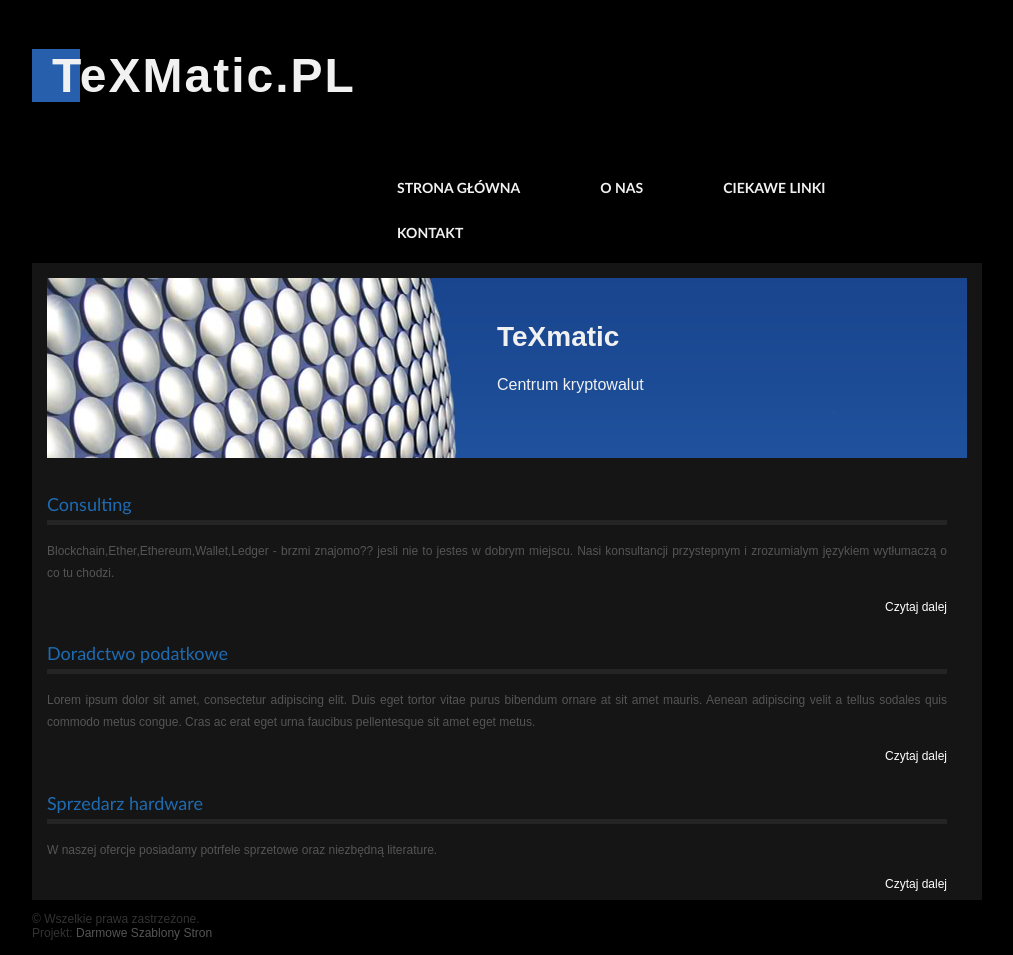
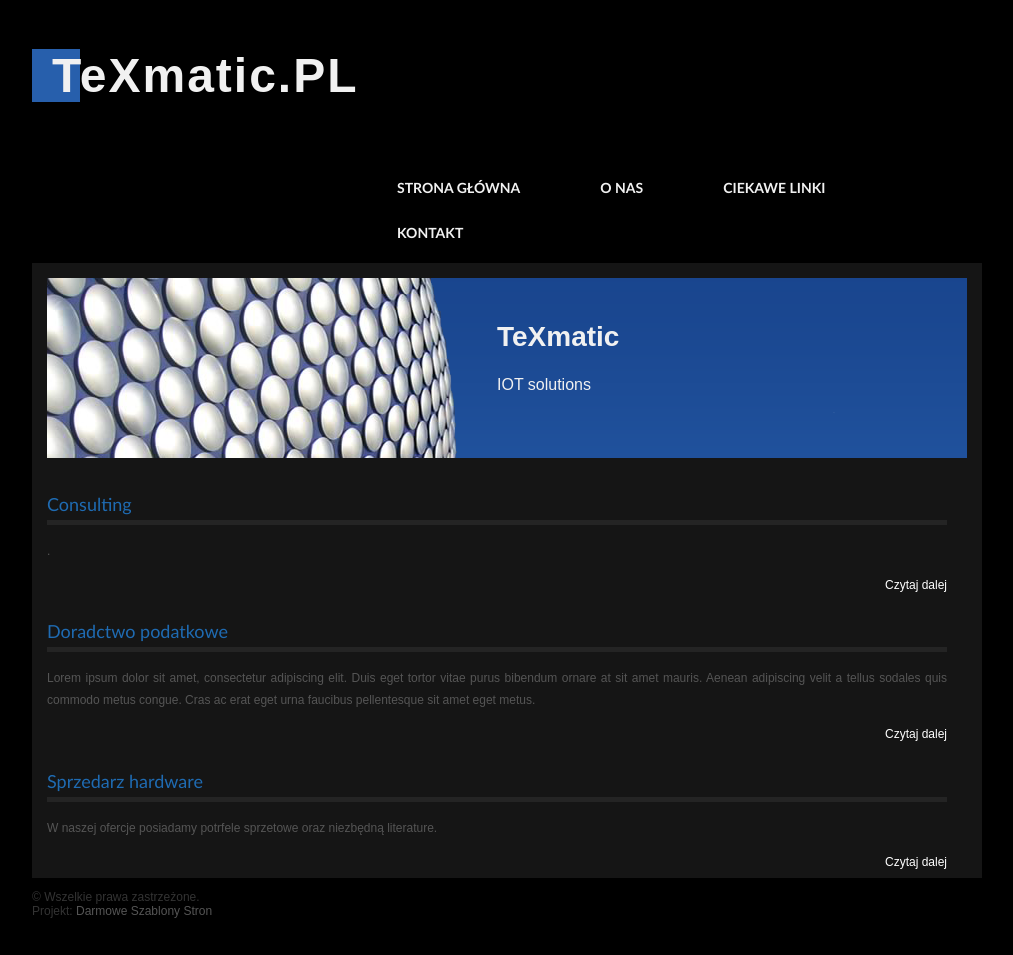
Before and after one commit to texmatic/mainpage, a plain HTML site: page index.html in a window 1280 px wide. Shown: the whole page, without its empty margins (128-1141 px from the left). Drawn offline with Linux system fonts and the light colour scheme; files that its build step writes are made by us from their sources.

Commit message:
Add files via upload

```diff
--- a/index.html
+++ b/index.html
@@ -4,7 +4,7 @@
 <meta http-equiv="Content-Type" content="text/html; charset=utf-8" />
 <title>TeXmatic</title>
 
- <link rel="stylesheet" type="text/css" href="css/style.css" />
+ <link rel="stylesheet" type="text/css" href="style.css" />
 
 </head>
 
@@ -13,7 +13,7 @@
   <div id="wrapper">
     <div id="logo">
     <a href="#">
-        <h2><span class="light_logo">T</span>eXMatic.PL</h2>
+        <h2><span class="light_logo">T</span>eXmatic.PL</h2>
     </a>
     </div>
     <div id="menu">
@@ -27,14 +27,14 @@
     <div id="header">
         <div id="title_head">
         <h2>TeXmatic</h2>
-        <p>Centrum kryptowalut</p>
+        <p>IOT solutions</p>
         </div>
     </div>
     <div id="container">
     <div id="content">
     <div id="content_box">
     <h2>Consulting</h2>
-    <p>Blockchain,Ether,Ethereum,Wallet,Ledger - brzmi znajomo?? jesli nie to jestes w dobrym miejscu. Nasi konsultancji przystepnym i zrozumialym językiem wytłumaczą o co tu chodzi.
+    <p>.
     </p>
     <span id="content_box_rm"><a href="#"> Czytaj dalej</a></span>
     </div>
```
